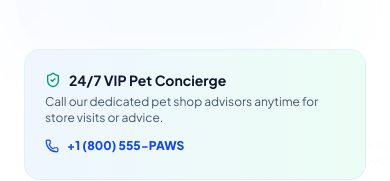
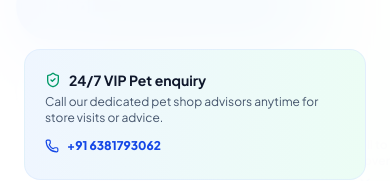
Before and after one commit to viswas1629-dev/pet-shop1, a React (Vite) app: page / in a window 390 px wide. Both pictures are taken after a click on the button "Toggle Navigation Menu". Shown: the part 552-733 px from the top of the page. Built offline with nearby package versions, Linux system fonts and the light colour scheme; a web font is replaced by a local one.

Commit message:
no change

```diff
--- a/src/components/layout/Navbar.tsx
+++ b/src/components/layout/Navbar.tsx
@@ -157,7 +157,7 @@ export const Navbar: React.FC = () => {
               <div className="p-5 rounded-2xl bg-gradient-to-r from-blue-50 to-emerald-50 border border-blue-100/60">
                 <div className="flex items-center gap-2 font-bold text-slate-900 text-sm mb-1">
                   <ShieldCheck className="w-4 h-4 text-emerald-600" />
-                  <span>24/7 VIP Pet Concierge</span>
+                  <span>24/7 VIP Pet enquiry</span>
                 </div>
                 <p className="text-xs text-slate-600">
                   Call our dedicated pet shop advisors anytime for store visits or advice.
@@ -166,7 +166,7 @@ export const Navbar: React.FC = () => {
                   href="tel:+18005557297"
                   className="mt-3 inline-flex items-center gap-2 text-xs font-extrabold text-blue-700 hover:underline"
                 >
-                  <Phone className="w-3.5 h-3.5" /> +1 (800) 555-PAWS
+                  <Phone className="w-3.5 h-3.5" /> +91 6381793062
                 </a>
               </div>
 
```
